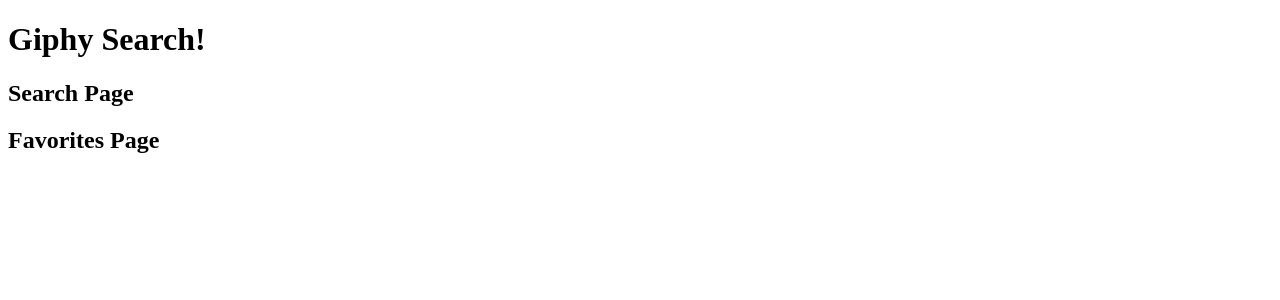
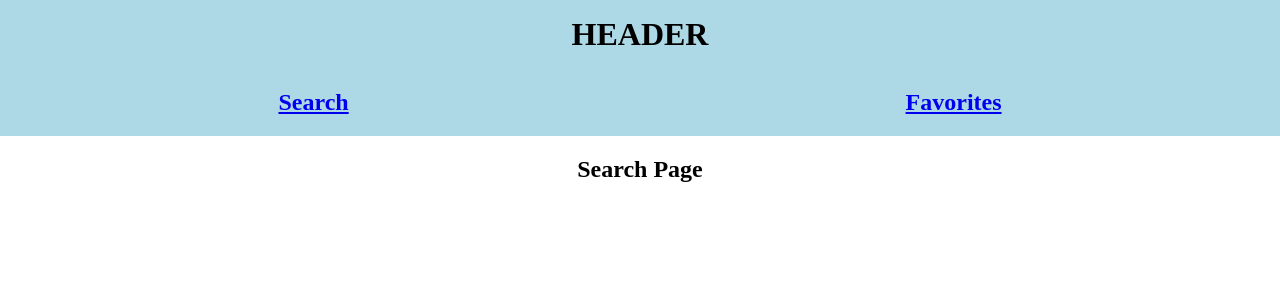
Before and after one commit to nolenlawton/group-giphy-saga-project, a React (Create React App) app: page /#/ in a window 1280 px wide. Shown: the top 300 px of the page. Built offline with nearby package versions, Linux system fonts and the light colour scheme.

Commit message:
Created header component with link routes to search and favorites page

```diff
--- a/src/components/App/App.jsx
+++ b/src/components/App/App.jsx
@@ -1,14 +1,25 @@
 import React from 'react';
+import { HashRouter as Router, Route } from "react-router-dom";
+
+import Header from '../Header/Header';
 import Favorites from '../Favorites/Favorites';
 import Search from '../Search/Search';
 
 function App(props) {
   return (
+    <Router>
     <div>
-      <h1>Giphy Search!</h1>
-      <Search />
-      <Favorites />
+      <Header/>
+
+      <Route path='/' exact>
+        <Search />
+      </Route>
+
+      <Route path='/favorites' exact>
+        <Favorites />
+      </Route>
     </div>
+    </Router>
   );
 }
 
--- /dev/null
+++ b/src/components/Header/Header.css
@@ -0,0 +1,19 @@
+body {
+    margin: 0px;
+    text-align: center;
+}
+
+.headerTitle {
+    margin: 0px;
+    padding: 16px;
+}
+
+.header {
+    background-color: lightblue;
+    margin: 0px;
+}
+
+.links{
+    display: flex;
+    justify-content: space-around;
+}
--- /dev/null
+++ b/src/components/Header/Header.jsx
@@ -0,0 +1,21 @@
+import { Link } from "react-router-dom"
+import './Header.css'
+
+function Header () {
+    return(
+        <div className="header">
+            <h1 className="headerTitle">HEADER</h1>
+            <div className="links">
+                <Link to='/'>
+                    <h2>Search</h2>
+                </Link>
+
+                <Link to='/favorites'>
+                    <h2>Favorites</h2>
+                </Link>
+            </div>
+        </ div>
+    )
+}
+
+export default Header
```
